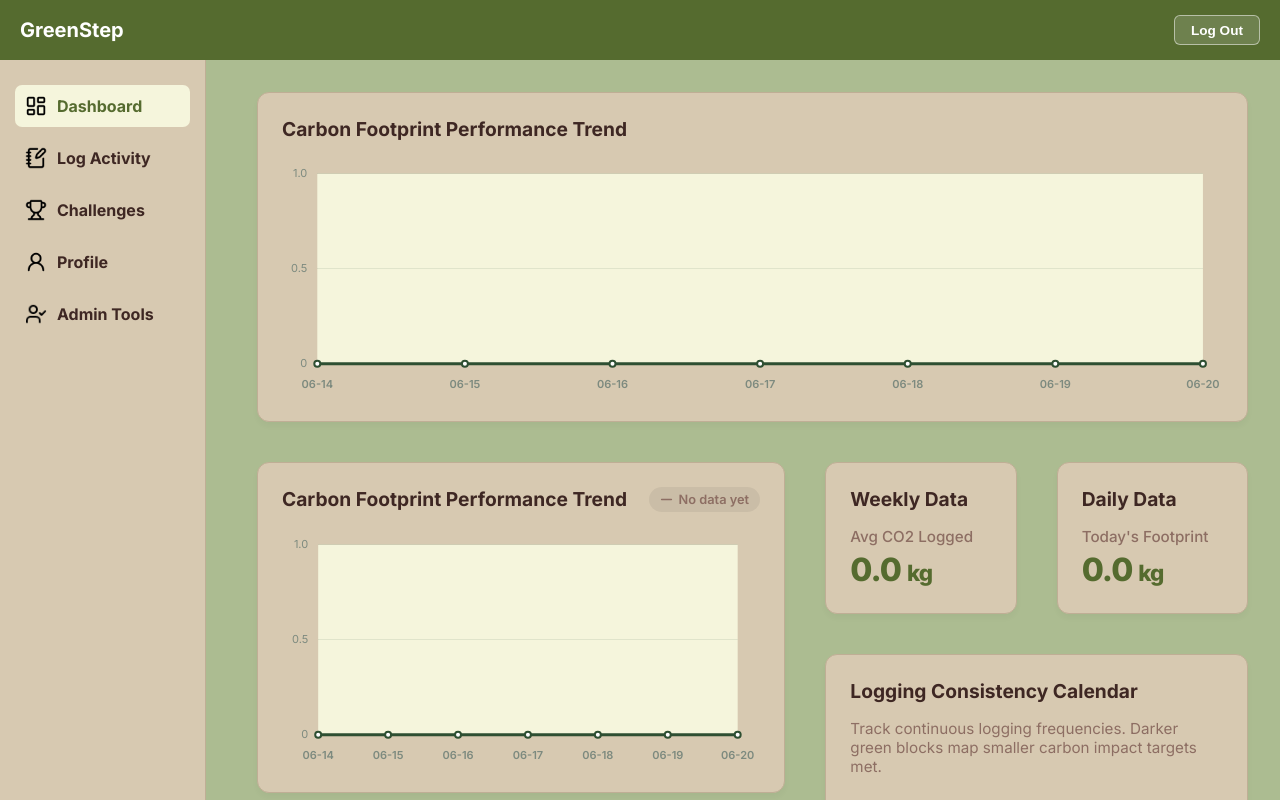
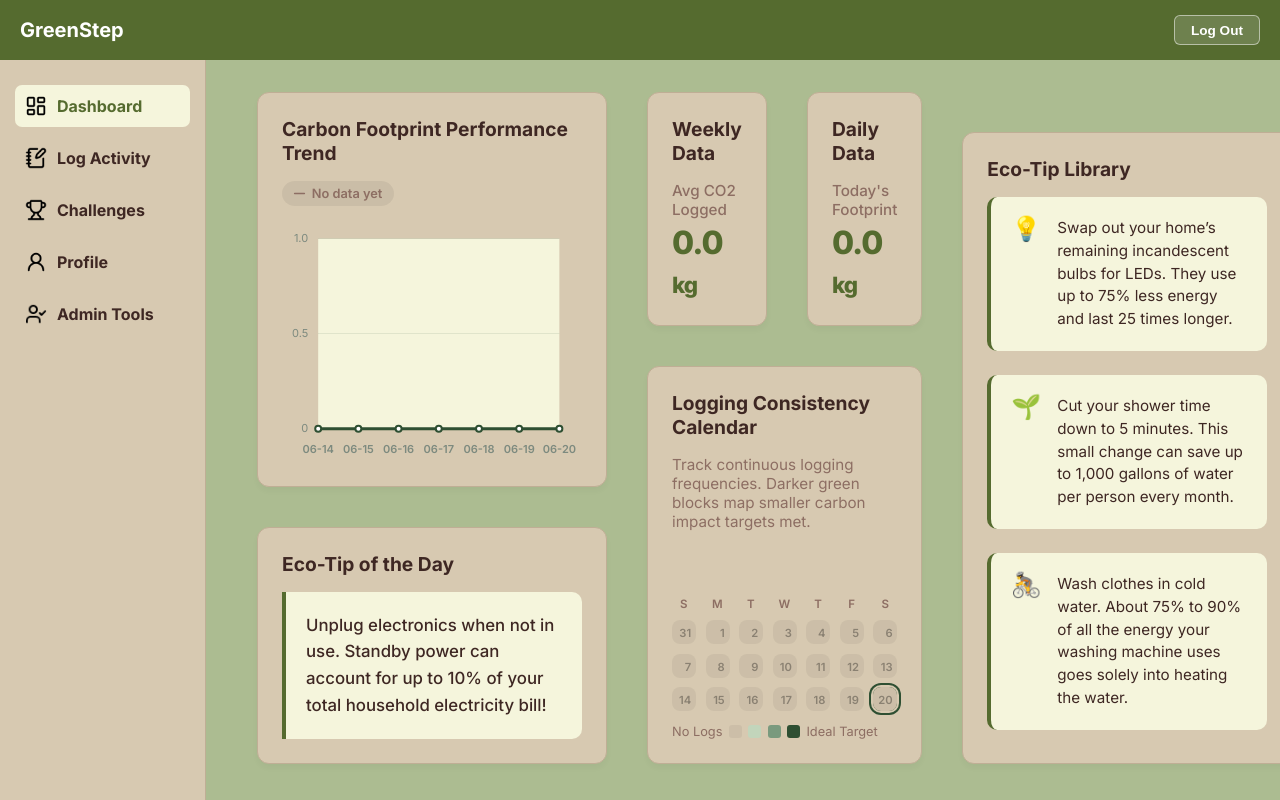
Before and after one commit to heartrow/CPADProject, a Vue app in the folder GreenStep/: page /dashboard in a window 1280 px wide. Shown: the top 800 px of the page. Built offline with nearby package versions, Linux system fonts and the light colour scheme; no server answers; sample sign-in values are in the browser's storage.

Commit message:
fixed dashboardview

```diff
--- a/GreenStep/views/DashboardView.vue
+++ b/GreenStep/views/DashboardView.vue
@@ -297,14 +297,6 @@ const tipOfTheDay = computed(() => {
     <div id="view-dashboard" class="view-section active">
       <div class="dashboard-grid">
 
-        <div class="col-left">
-          <div class="card" style="flex: 2">
-            <h2 class="card-title">Carbon Footprint Performance Trend</h2>
-            <div class="chart-container">
-              <Line :data="chartData" :options="chartOptions" :plugins="[canvasBackgroundColorPlugin]" />
-            </div>
-          </div>
-
       <div v-if="isLoading" class="loading-state">
         Loading dashboard metrics...
       </div>
@@ -409,7 +401,6 @@ const tipOfTheDay = computed(() => {
 
     </div>
   </div>
-</div>
   </main>
 </template>
 
```
